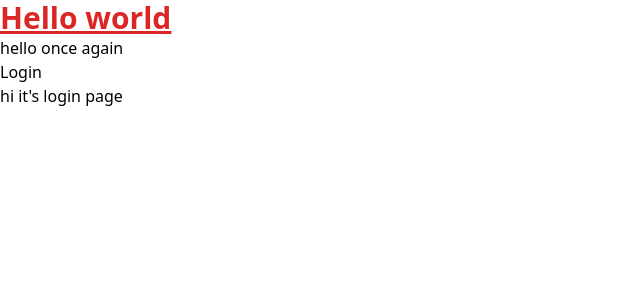
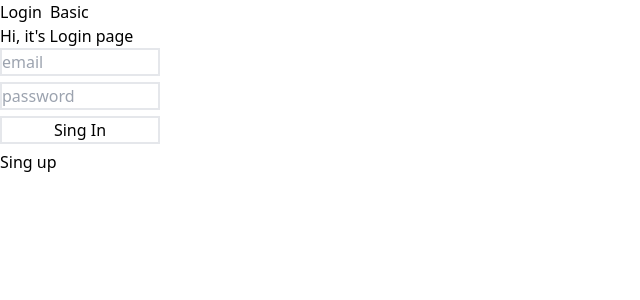
Before and after one commit to soloveiiko/travel-chat, a React (Create React App) app: page /login in a window 1280 px wide. Shown: the top 300 px of the page, without its empty margins (0-640 px from the left). Built offline with nearby package versions, Linux system fonts and the light colour scheme.

Commit message:
added: sing in and sing up forms

```diff
--- a/src/App.tsx
+++ b/src/App.tsx
@@ -1,18 +1,19 @@
 import React from 'react';
+import {NavLink, Route, Routes} from "react-router-dom";
+import Basic from "./pages/Basic";
+import Login from "./pages/Login";
+import SingUp from "./components/Login/SingUp";
 import './App.css';
-import {NavLink, Route, Routes} from "react-router-dom";
-import Basic from "./pages/basic/basic";
-import Login from "./pages/auth/login";
 
 function App() {
     return (
         <div>
-            <h2 className='text-3xl font-bold underline text-red-600'>Hello world</h2>
-            <h3>hello once again</h3>
-            <NavLink to='/login'>Login</NavLink>
+            <NavLink className='mr-2' to='/login'>Login</NavLink>
+            <NavLink to='/basic'>Basic</NavLink>
             <Routes>
                 <Route path='/basic' element={<Basic />}/>
                 <Route path='/login' element={<Login />}/>
+                <Route path='/sing-up' element={<SingUp />}/>
             </Routes>
         </div>
     );
--- /dev/null
+++ b/src/components/Login/SingIn/index.tsx
@@ -0,0 +1,13 @@
+import React from "react";
+
+const SingIn:React.FC = () => {
+    return (
+        <div className='flex flex-col'>
+            <input className='border-2 w-40 mb-1.5' type="email" placeholder='email'/>
+            <input className='border-2 w-40 mb-1.5' type="password" placeholder='password'/>
+            <button className='border-2 w-40 mb-1.5'>Sing In</button>
+        </div>
+    );
+};
+
+export default SingIn;
--- /dev/null
+++ b/src/components/Login/SingUp/index.tsx
@@ -0,0 +1,14 @@
+import React from "react";
+
+const SingUp:React.FC = () => {
+    return (
+        <div className='flex flex-col'>
+            <input className='border-2 w-40 mb-1.5' type="email" placeholder='email'/>
+            <input className='border-2 w-40 mb-1.5' type="text" placeholder='username'/>
+            <input className='border-2 w-40 mb-1.5' type="password" placeholder='password'/>
+            <button className='border-2 w-40 mb-1.5'>Sing Up</button>
+        </div>
+    );
+};
+
+export default SingUp;
--- a/src/pages/basic/basic.tsx
+++ b/src/pages/Basic/index.tsx
@@ -3,7 +3,7 @@ import React from "react";
 const Basic:React.FC = () => {
     return (
         <div>
-            hi it's Basic page
+            Hi, it's Basic page
         </div>
     );
 };
--- /dev/null
+++ b/src/pages/Login/index.tsx
@@ -0,0 +1,15 @@
+import React from "react";
+import SingIn from "../../components/Login/SingIn";
+import {NavLink} from "react-router-dom";
+
+const Login:React.FC = () => {
+    return (
+        <div>
+            Hi, it's Login page
+            <SingIn/>
+            <NavLink to='/sing-up'>Sing up</NavLink>
+        </div>
+    );
+};
+
+export default Login;
--- a/src/pages/auth/login.tsx
+++ /dev/null
@@ -1,11 +0,0 @@
-import React from "react";
-
-const Login:React.FC = () => {
-    return (
-        <div>
-            hi it's login page
-        </div>
-    );
-};
-
-export default Login;
```
Also changed, not shown: src/components/navbar/navbar.tsx (deleted).
